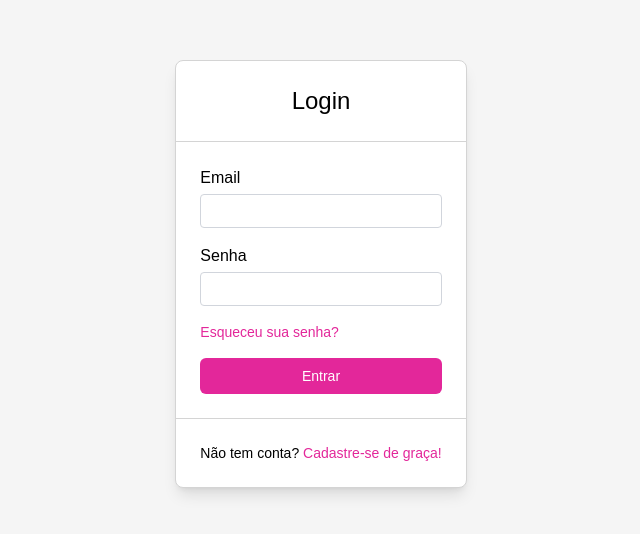
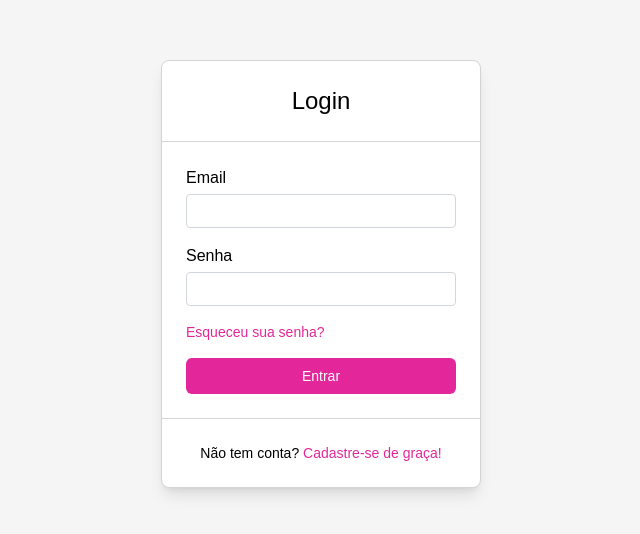
Before and after one commit to marcelosarinho/kanban, a React (Vite) app in the folder frontend/: page / in a window 1280 px wide. Shown: the part 126-660 px from the top of the page, without its empty margins (319-959 px from the left). Built offline with nearby package versions, Linux system fonts and the light colour scheme; a web font is replaced by a local one.

Commit message:
style: login/register/forgot password responsiveness

```diff
--- a/frontend/src/Login.tsx
+++ b/frontend/src/Login.tsx
@@ -10,7 +10,7 @@ export default function Login() {
   return (
     <main className="flex justify-center items-center h-screen">
       {formType === 'login' && (
-        <div className="border rounded-lg bg-white border-neutral-300 dark:bg-slate-900 dark:border-slate-700 shadow-lg">
+        <div className="min-w-1/2 lg:min-w-1/3 xl:min-w-1/4 border rounded-lg bg-white border-neutral-300 dark:bg-slate-900 dark:border-slate-700 shadow-lg">
           <div className="border-b border-neutral-300 dark:border-slate-700 p-6">
             <h1 className="text-center dark:text-gray-300 text-2xl font-medium">Login</h1>
           </div>
@@ -33,7 +33,7 @@ export default function Login() {
         </div>
       )}
       {formType === 'register' && (
-        <div className="border rounded-lg bg-white border-neutral-300 dark:bg-slate-900 dark:border-slate-700 shadow-lg">
+        <div className="min-w-1/2 lg:min-w-1/3 xl:min-w-1/4 border rounded-lg bg-white border-neutral-300 dark:bg-slate-900 dark:border-slate-700 shadow-lg">
           <div className="border-b border-neutral-300 dark:border-slate-700 p-6">
             <h1 className="text-center dark:text-gray-300 text-2xl font-medium">Cadastre-se</h1>
           </div>
@@ -51,7 +51,7 @@ export default function Login() {
         </div>
       )}
       {formType === 'forgot-password' && (
-        <div className="border rounded-lg bg-white border-neutral-300 dark:bg-slate-900 dark:border-slate-700 shadow-lg">
+        <div className="min-w-1/2 lg:min-w-1/3 xl:min-w-1/4 border rounded-lg bg-white border-neutral-300 dark:bg-slate-900 dark:border-slate-700 shadow-lg">
           <div className="border-b border-neutral-300 dark:border-slate-700 p-6">
             <h1 className="text-center dark:text-gray-300 text-2xl font-medium">Esqueceu a senha?</h1>
           </div>
```
